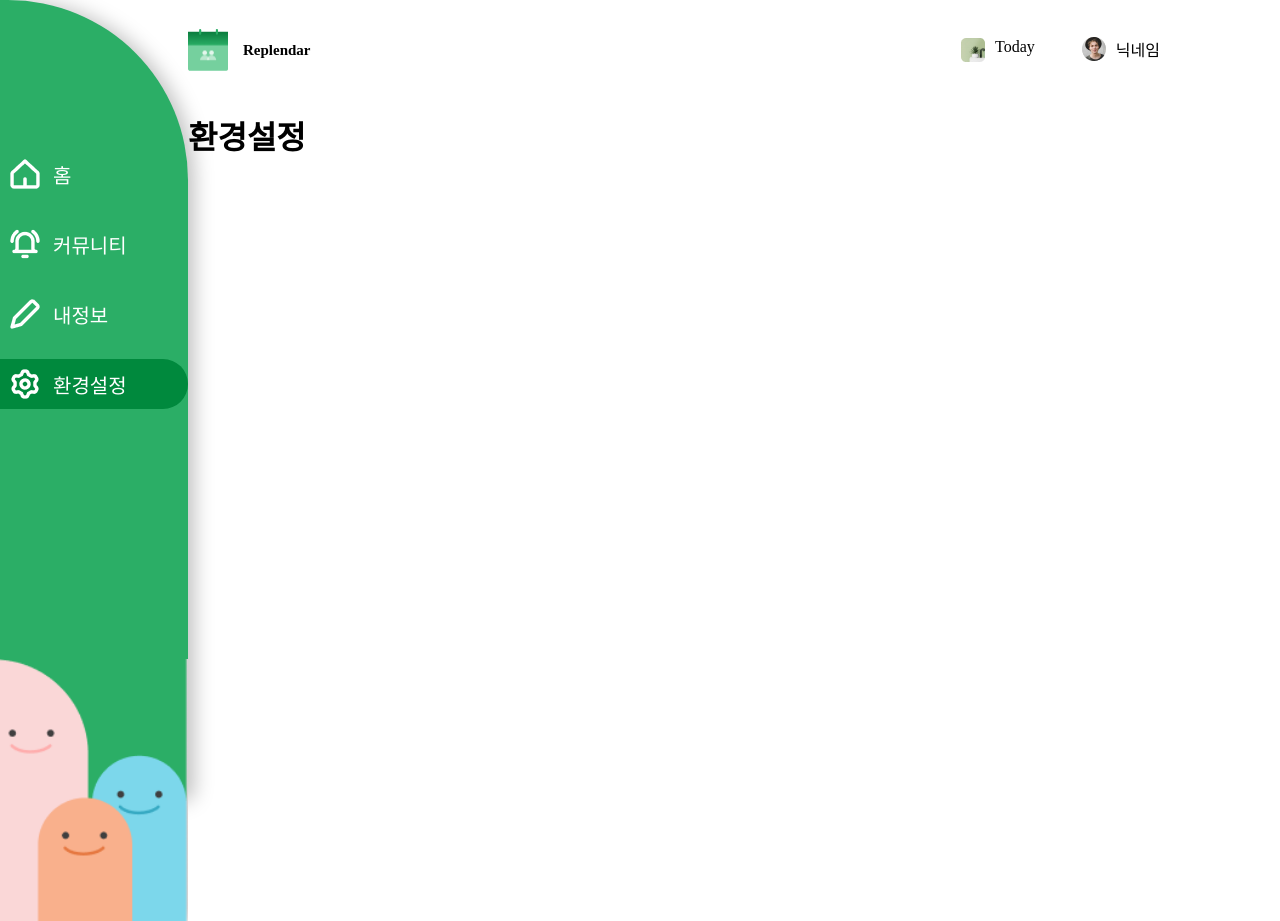
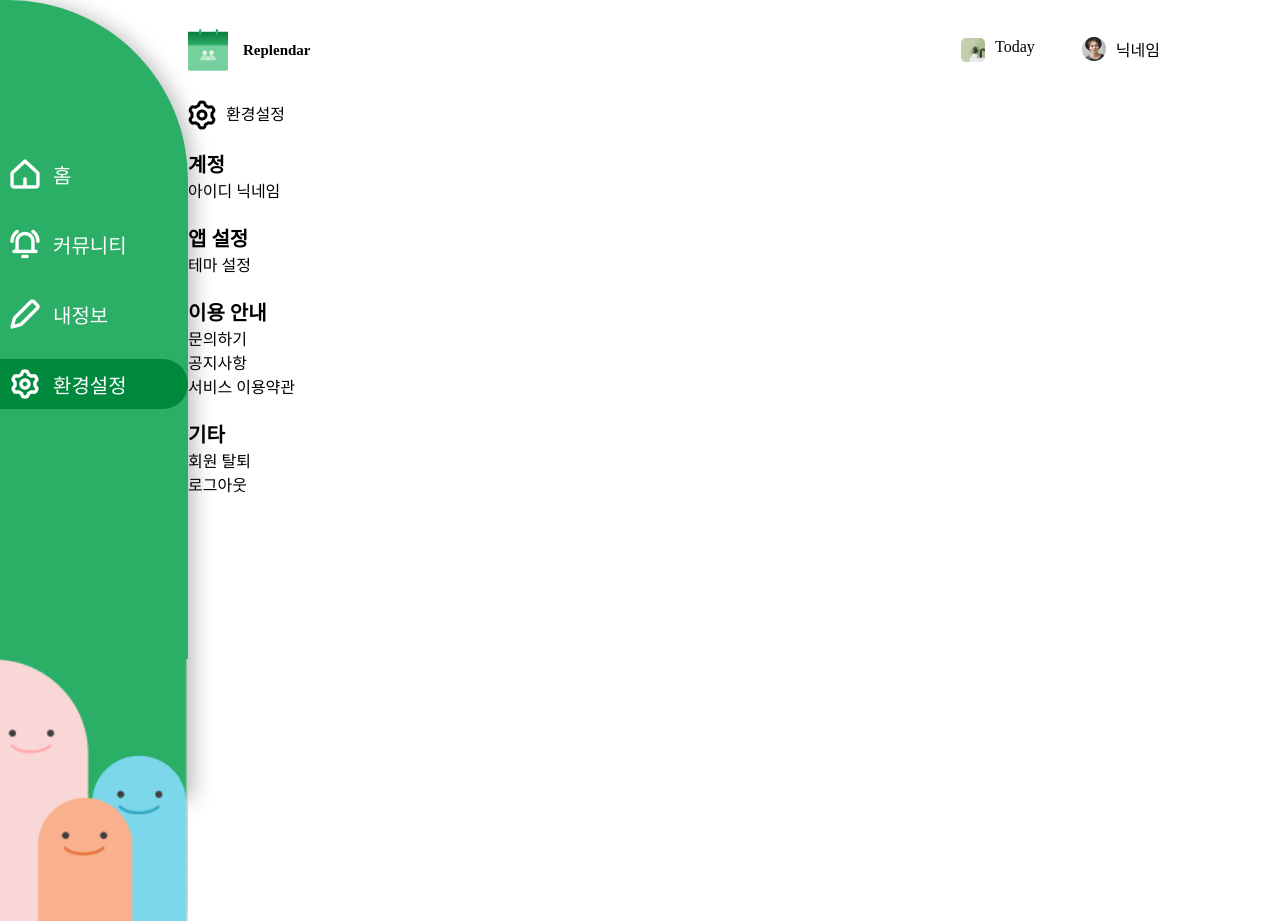
Before and after one commit to UMC-Replendar/Web, a React (Vite) app in the folder Replendar/: page /settings in a window 1280 px wide. Built offline with nearby package versions, Linux system fonts and the light colour scheme.

Commit message:
[Feat]settings 페이지 컨테이너 생성 및 세부 페이징 설정

```diff
--- /dev/null
+++ b/Replendar/src/components/SettingsComponents/DetailPage.tsx
@@ -0,0 +1,3 @@
+export default function DetailPage() {
+  return <h1>Detail</h1>;
+}
--- /dev/null
+++ b/Replendar/src/components/SettingsComponents/IssuPage.tsx
@@ -0,0 +1,3 @@
+export default function IssuPage() {
+  return <h1>Issue</h1>;
+}
--- /dev/null
+++ b/Replendar/src/components/SettingsComponents/NotifyPage.tsx
@@ -0,0 +1,3 @@
+export default function NotifyPage() {
+  return <h1>Notify</h1>;
+}
--- /dev/null
+++ b/Replendar/src/components/SettingsComponents/ThemeSettingPage.tsx
@@ -0,0 +1,3 @@
+export default function ThemeSettingPage() {
+  return <h1>ThemeSet</h1>;
+}
--- a/Replendar/src/components/Sidebar.tsx
+++ b/Replendar/src/components/Sidebar.tsx
@@ -20,30 +20,30 @@ function Sidebar() {
     <>
       <SidebarContainer>
         <MenuContainer>
+          <Link to="/">
             <Menu isActive={isActive('/')}>
               <IconImg src={HomeImg} />
-            <Link to="/">
               <MenuItem>홈</MenuItem>
+            </Menu>
           </Link>
-          </Menu>
+          <Link to="/community">
             <Menu isActive={isActive('/community')}>
               <IconImg src={CommunityIcon} />
-            <Link to="/community">
               <MenuItem>커뮤니티</MenuItem>
+            </Menu>
           </Link>
-          </Menu>
+          <Link to="/info">
             <Menu isActive={isActive('/info')}>
               <IconImg src={InfoIcon} />
-            <Link to="/info">
               <MenuItem>내정보</MenuItem>
+            </Menu>
           </Link>
-          </Menu>
+          <Link to="/settings">
             <Menu isActive={isActive('/settings')}>
               <IconImg src={SettingsIcon} />
-            <Link to="/settings">
               <MenuItem>환경설정</MenuItem>
+            </Menu>
           </Link>
-          </Menu>
         </MenuContainer>
         <CharacterImg src={CharacterTestImg}></CharacterImg>
       </SidebarContainer>
--- a/Replendar/src/pages/Settings.tsx
+++ b/Replendar/src/pages/Settings.tsx
@@ -1,5 +1,72 @@
+import styled from 'styled-components';
+import Setting from '../assets/images/Setting.png';
+import { Link } from 'react-router-dom';
+
 function Settings() {
-  return <h1>환경설정</h1>;
+  const userId = '닉네임';
+
+  return (
+    <SettingsContainer>
+      <SectionContainer>
+        <SettingsIcon src={Setting} />
+        <SettingsTitle>환경설정</SettingsTitle>
+      </SectionContainer>
+      <SectionContainer>
+        <SectionTitle>계정</SectionTitle>
+        <SectionLink>아이디 {userId}</SectionLink>
+      </SectionContainer>
+      <SectionContainer>
+        <SectionTitle>앱 설정</SectionTitle>
+        <SectionLink>
+          <Link to={'/settings/theme'}>테마 설정</Link>
+        </SectionLink>
+      </SectionContainer>
+      <SectionContainer>
+        <SectionTitle>이용 안내</SectionTitle>
+        <Link to={'/settings/ask'}>
+          <SectionLink>문의하기</SectionLink>
+        </Link>
+        <Link to={'/settings/notify'}>
+          <SectionLink>공지사항</SectionLink>
+        </Link>
+        <Link to={'/settings/detail'}>
+          <SectionLink>서비스 이용약관</SectionLink>
+        </Link>
+      </SectionContainer>
+      <SectionContainer>
+        <SectionTitle>기타</SectionTitle>
+        <SectionLink>회원 탈퇴</SectionLink>
+        <SectionLink>로그아웃</SectionLink>
+      </SectionContainer>
+    </SettingsContainer>
+  );
 }
 
 export default Settings;
+
+const SettingsContainer = styled.div`
+  display: flex;
+  width: 100%;
+  height: 100%;
+  flex-direction: column;
+  gap: 20px;
+`;
+
+const SettingsIcon = styled.img``;
+
+const SettingsTitle = styled.span``;
+
+const SectionContainer = styled.div`
+  &:first-child {
+    display: flex;
+    gap: 10px;
+    align-items: center;
+  }
+`;
+
+const SectionTitle = styled.span`
+  font-size: 20px;
+  font-weight: bold;
+`;
+
+const SectionLink = styled.div``;
--- a/Replendar/src/routes/Routes.tsx
+++ b/Replendar/src/routes/Routes.tsx
@@ -6,6 +6,10 @@ import OngoingTasks from '../components/OngoingTasks';
 import Settings from '../pages/Settings';
 import CompletedTasksPage from '../components/infoComopnents/CompletedTasksPage';
 import StoredTasksPage from '../components/infoComopnents/StoredTasksPage';
+import DetailPage from '../components/SettingsComponents/DetailPage';
+import IssuPage from '../components/SettingsComponents/IssuPage';
+import ThemeSettingPage from '../components/SettingsComponents/ThemeSettingPage';
+import NotifyPage from '../components/SettingsComponents/NotifyPage';
 
 function Router() {
   return (
@@ -15,6 +19,10 @@ function Router() {
       <Route path="/community" element={<Community />}></Route>
       <Route path="/login" element={<Login />}></Route>
       <Route path="/settings" element={<Settings />}></Route>
+      <Route path="/settings/theme" element={<ThemeSettingPage />}></Route>
+      <Route path="/settings/ask" element={<IssuPage />}></Route>
+      <Route path="/settings/notify" element={<NotifyPage />}></Route>
+      <Route path="/settings/detail" element={<DetailPage />}></Route>
       <Route path="/completed" element={<CompletedTasksPage />} />
       <Route path="/stored" element={<StoredTasksPage />} />
     </Routes>
```
Also changed, not shown: Replendar/src/assets/images/Setting.png (added). Lines whose indentation alone changed are shown as unchanged.
